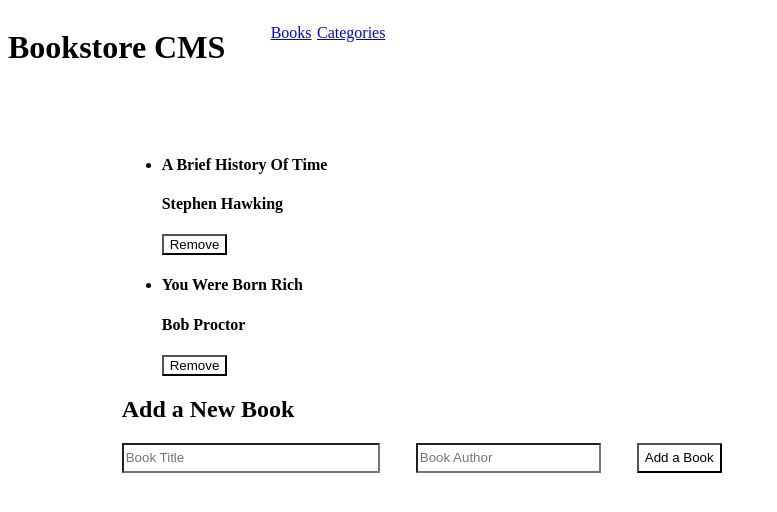
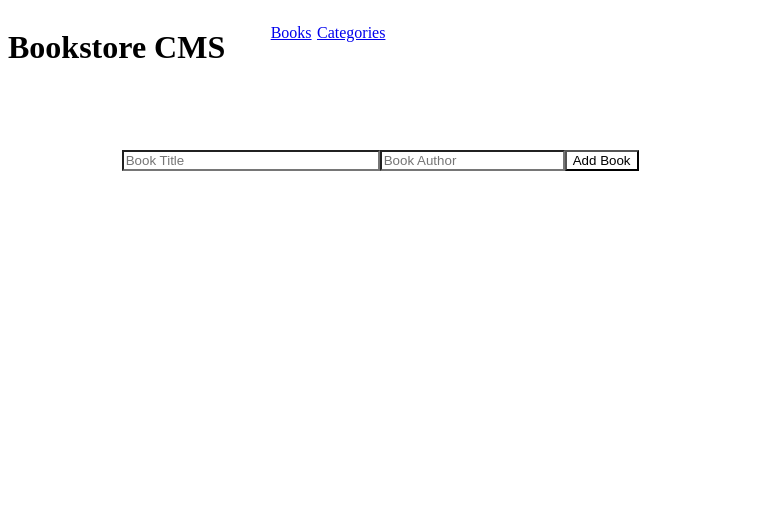
Before and after one commit to Danieldotcomcoder/Bookstore-react-redux, a React (Create React App) app: page / in a window 1280 px wide. Shown: the top 512 px of the page, without its empty margins (0-777 px from the left). Built offline with nearby package versions, Linux system fonts and the light colour scheme.

Commit message:
Setup: Add and Remove Functionality

```diff
--- a/package.json
+++ b/package.json
@@ -12,6 +12,9 @@
     "react-redux": "^7.2.6",
     "react-router-dom": "^6.0.2",
     "react-scripts": "4.0.3",
+    "redux": "^4.1.2",
+    "redux-logger": "^3.0.6",
+    "uuid": "^8.3.2",
     "web-vitals": "^1.1.2"
   },
   "scripts": {
--- a/src/App.js
+++ b/src/App.js
@@ -12,7 +12,6 @@ import './App.css';
 function App() {
   return (
     <Router>
-
       <div className="App">
         <h1>Bookstore CMS</h1>
         <nav className="navlist">
--- /dev/null
+++ b/src/components/Addbook.js
@@ -0,0 +1,40 @@
+/* eslint-disable react/destructuring-assignment */
+import React, { useState } from 'react';
+import PropTypes from 'prop-types';
+
+const AddBook = (props) => {
+  const [addnewBook, setAddBook] = useState({
+    title: '',
+    author: '',
+  });
+
+  const onChange = (e) => {
+    setAddBook({
+      ...addnewBook,
+      [e.target.name]: e.target.value,
+    });
+  };
+
+  const onSubmit = (e) => {
+    e.preventDefault();
+    props.addBook(addnewBook);
+    setAddBook({
+      title: '',
+      author: '',
+    });
+  };
+
+  return (
+    <form onSubmit={onSubmit}>
+      <input id="book-title" type="text" name="title" placeholder="Book Title" value={addnewBook.title} onChange={onChange} required />
+      <input type="text" name="author" placeholder="Book Author" value={addnewBook.author} onChange={onChange} required />
+      <button type="submit">Add Book</button>
+    </form>
+  );
+};
+
+AddBook.propTypes = {
+  addBook: PropTypes.func.isRequired,
+};
+
+export default AddBook;
--- a/src/components/Book.js
+++ b/src/components/Book.js
@@ -1,18 +1,18 @@
 import React from 'react';
 import PropTypes from 'prop-types';
 
-const Book = ({ id, title, author }) => (
-  <li key={id}>
+const Book = ({ title, author, deleteBook }) => (
+  <li>
     <h4>{title}</h4>
     <h4>{author}</h4>
-    <button type="button"> Remove </button>
+    <button type="button" onClick={deleteBook}> Remove </button>
   </li>
 );
 
 Book.propTypes = {
-  id: PropTypes.number.isRequired,
   title: PropTypes.string.isRequired,
   author: PropTypes.string.isRequired,
+  deleteBook: PropTypes.func.isRequired,
 };
 
 export default Book;
--- a/src/components/BooksList.js
+++ b/src/components/BooksList.js
@@ -1,30 +1,51 @@
-import React from 'react';
+import React, { useState } from 'react';
+import { v4 as uuidv4 } from 'uuid';
+import { useDispatch } from 'react-redux';
+import { addBook, removeBook } from '../redux/books/books';
+import store from '../redux/configureStore';
 import Book from './Book';
+import AddBook from './Addbook';
 
 const BooksList = () => {
-  const books = [
-    {
-      id: 1,
-      title: 'A Brief History Of Time',
-      author: 'Stephen Hawking',
-    },
-    {
-      id: 2,
-      title: 'You Were Born Rich',
-      author: 'Bob Proctor',
-    },
-  ];
+  const [books, setBooks] = useState(store.getState().booksReducer);
+
+  const dispatch = useDispatch();
+
+  const submitBookToStore = ({ title, author }) => {
+    const newBook = {
+      id: uuidv4(),
+      title,
+      author,
+    };
+
+    dispatch(addBook(newBook));
+
+    localStorage.setItem('ListOfBooks', JSON.stringify(store.getState().booksReducer));
+    setBooks(JSON.parse(localStorage.getItem('ListOfBooks')));
+  };
+
+  const deleteBook = (book) => {
+    dispatch(removeBook(book));
+
+    localStorage.setItem('ListOfBooks', JSON.stringify(store.getState().booksReducer));
+    setBooks(JSON.parse(localStorage.getItem('ListOfBooks')));
+  };
 
   return (
+    <div>
       <ul>
         {books.map((book) => (
           <Book
             key={book.id}
             title={book.title}
             author={book.author}
+            deleteBook={() => deleteBook(book)}
           />
         ))}
       </ul>
+
+      <AddBook addBook={submitBookToStore} />
+    </div>
   );
 };
 
--- a/src/components/bookpage.js
+++ b/src/components/bookpage.js
@@ -5,12 +5,6 @@ function Bookpage() {
   return (
     <div className="books-main">
       <BooksList />
-      <h2>Add a New Book</h2>
-      <form id="form">
-        <input id="book-title" type="text" name="Title" placeholder="Book Title" />
-        <input id="book-author" type="text" name="Title" placeholder="Book Author" />
-        <button type="submit"> Add a Book </button>
-      </form>
     </div>
   );
 }
--- a/src/index.js
+++ b/src/index.js
@@ -1,10 +1,14 @@
 import React from 'react';
 import ReactDOM from 'react-dom';
+import { Provider } from 'react-redux';
+import store from './redux/configureStore';
 import App from './App';
 
 ReactDOM.render(
   <React.StrictMode>
-    <App />
+    <Provider store={store}>
+      <App />
+    </Provider>
   </React.StrictMode>,
   document.getElementById('root'),
 );
--- a/src/redux/books/books.js
+++ b/src/redux/books/books.js
@@ -0,0 +1,31 @@
+const ADD_BOOK = 'bookStore/books/ADD_BOOK';
+const REMOVE_BOOK = 'bookStore/books/REMOVE_BOOK';
+
+if (JSON.parse(localStorage.getItem('BooksList')) === null) {
+  localStorage.setItem('BooksList', JSON.stringify([]));
+}
+
+const initialState = JSON.parse(localStorage.getItem('BooksList'));
+
+export const addBook = (book) => ({
+  type: ADD_BOOK,
+  payload: book,
+});
+
+export const removeBook = (book) => ({
+  type: REMOVE_BOOK,
+  payload: book,
+});
+
+const reducer = (state = initialState, action) => {
+  switch (action.type) {
+    case ADD_BOOK:
+      return [...state, action.payload];
+    case REMOVE_BOOK:
+      return state.filter((book) => book.id !== action.payload.id);
+    default:
+      return state;
+  }
+};
+
+export default reducer;
--- a/src/redux/configureStore.js
+++ b/src/redux/configureStore.js
@@ -0,0 +1,15 @@
+import { createStore, combineReducers, applyMiddleware } from 'redux';
+import logger from 'redux-logger';
+import booksReducer from './books/books';
+
+const reducer = combineReducers({
+  booksReducer,
+  // additional reducers could be added here
+});
+
+const store = createStore(
+  reducer,
+  applyMiddleware(logger),
+);
+
+export default store;
```
Also changed, not shown: 1 other file (tests, documents, lock files or other folders). Lines whose indentation alone changed are shown as unchanged.
